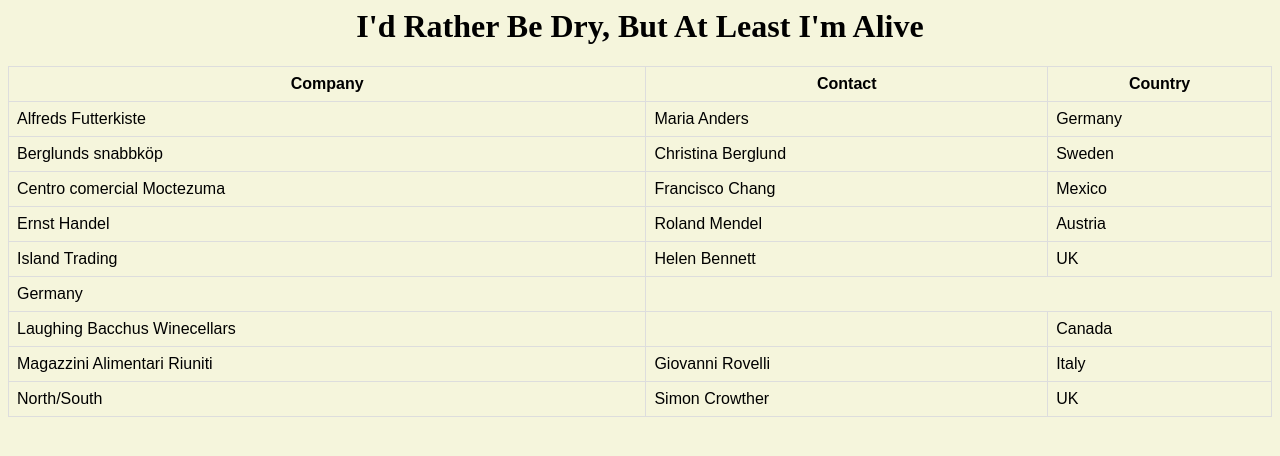
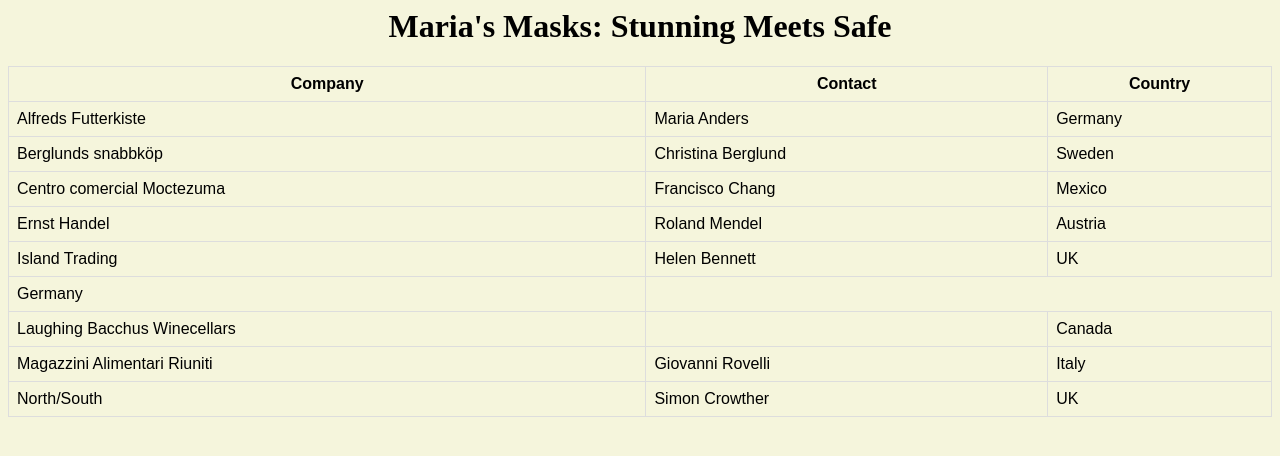
Before and after one commit to KHulsy/ADA-Accessible-Website, a plain HTML site: page index.html in a window 1280 px wide. Drawn offline with Linux system fonts and the light colour scheme.

Commit message:
Update index.html
Fictitious company created.

```diff
--- a/index.html
+++ b/index.html
@@ -21,7 +21,7 @@ p {
 </head>
 <body>
 <div class="container">
-  <h1 class="neon">I'd Rather Be Dry, But At Least I'm Alive</h1>
+  <h1 class="neon">Maria's Masks: Stunning Meets Safe</h1>
 </div>
 
 <!DOCTYPE html>
```
